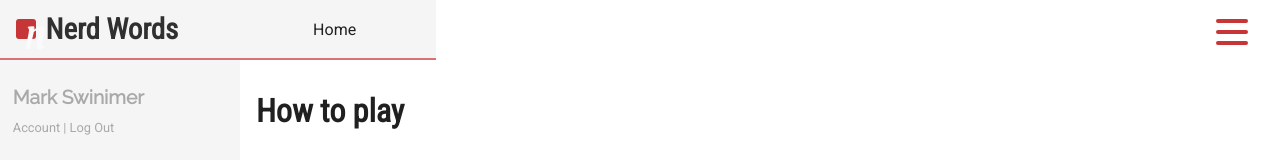
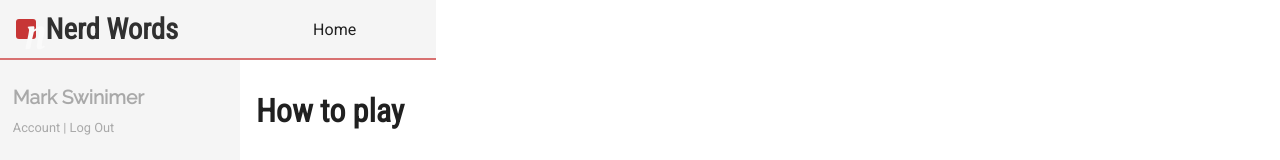
Before and after one commit to markswinimer/nerd-words, a React (Create React App) app in the folder client/: page /howto in a window 1280 px wide. Shown: the top 160 px of the page. Built offline with nearby package versions, Linux system fonts and the light colour scheme.

Commit message:
proof of concept burger

```diff
--- a/client/src/components/Burger/Burger.styled.js
+++ b/client/src/components/Burger/Burger.styled.js
@@ -2,9 +2,9 @@ import styled from 'styled-components';
 
 export const StyledBurger = styled.button`
   position: absolute;
-  top: 2%;
-  right: 2rem;
-  display: flex;
+  top: 1em;
+  right: 1rem;
+  display: none;
   flex-direction: column;
   justify-content: space-around;
   width: 2rem;
@@ -28,4 +28,7 @@ export const StyledBurger = styled.button`
     position: relative;
     transform-origin: 1px;
   }
+    @media (max-width: ${({ theme }) => theme.mobile}) {
+        display: flex;
+    }
 `;
--- a/client/src/components/Menu/Menu.styled.js
+++ b/client/src/components/Menu/Menu.styled.js
@@ -10,6 +10,7 @@ export const StyledMenu = styled.nav`
 
     @media (max-width: ${({ theme }) => theme.mobile}) {
         transform: ${({ open }) => open ? 'translateX(0)' : 'translateX(-100%)'};
+        height: ${({ open }) => open ? 'auto' : '0%'};
         width: 100%;
         flex-direction: column;
     }
--- a/client/src/theme.js
+++ b/client/src/theme.js
@@ -27,5 +27,5 @@ export const theme = {
     primaryBackgroundDark: '#808080',
 
 
-    mobile: '600px'
+    mobile: '650px'
 }
```
